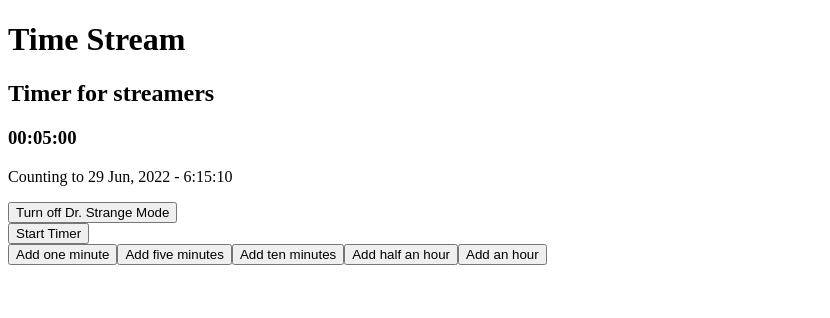
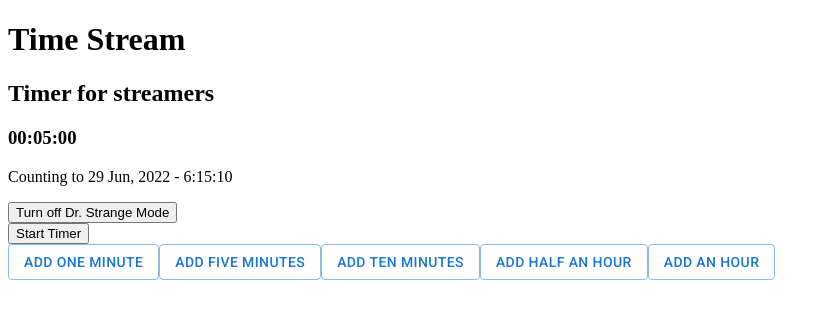
Before and after one commit to ben-laird/adjustable-timer, a React (Create React App) app: page / in a window 1280 px wide. Shown: the top 318 px of the page, without its empty margins (0-830 px from the left). Built offline with nearby package versions, Linux system fonts and the light colour scheme.

Commit message:
Add MUI button component to AdjustTarget

```diff
--- a/src/features/timer/AdjustTarget.tsx
+++ b/src/features/timer/AdjustTarget.tsx
@@ -1,3 +1,4 @@
+import { Button } from "@mui/material";
 import { connect, ConnectedProps } from "react-redux";
 import { RootState } from "../../app/store";
 import { adjustTarget, DayDelta } from "./timerSlice";
@@ -10,7 +11,11 @@
     props.adjustTarget(delta);
   };
 
-  return <button onClick={adjTarget(props.delta)}>{props.text}</button>;
+  return (
+    <Button onClick={adjTarget(props.delta)} variant="outlined">
+      {props.text}
+    </Button>
+  );
 };
 
 const connectUp = connect(
```
